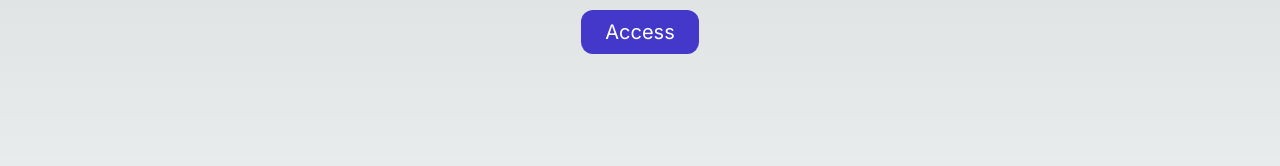
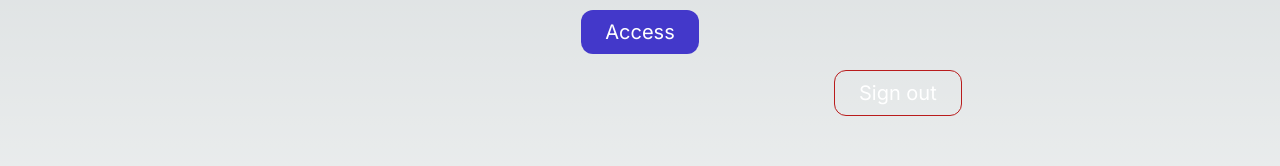
Before and after one commit to henocmusau/Next-Auth-connexion-page-and-securization, a Next.js app: page / in a window 1280 px wide. Shown: the part 206-372 px from the top of the page. Built offline with nearby package versions, Linux system fonts and the light colour scheme.

Commit message:
Ajout du bouton Signout à la page d'accueil

```diff
--- a/app/globals.css
+++ b/app/globals.css
@@ -21,6 +21,7 @@ body {
   background: linear-gradient(to bottom,
       transparent,
       rgb(var(--background-end-rgb))) rgb(var(--background-start-rgb));
+  @apply break-words;
 }
 
 .linkBtn {
--- a/app/page.tsx
+++ b/app/page.tsx
@@ -1,5 +1,6 @@
 import Image from 'next/image'
 import Link from 'next/link'
+import LogoutButton from './components/LogoutButton'
 
 export default function Home() {
   return (
@@ -14,6 +15,7 @@ export default function Home() {
       >
         Access
       </Link>
+      <LogoutButton />
     </section>
   )
 }
--- a/middleware.ts
+++ b/middleware.ts
@@ -1,3 +1,3 @@
 export { default } from "next-auth/middleware"
 
-export const config = { matcher: ["/admin"] }
+export const config = { matcher: ["/admin", '/'] }
```
Also changed, not shown: assets/mac2.jpg (added).
